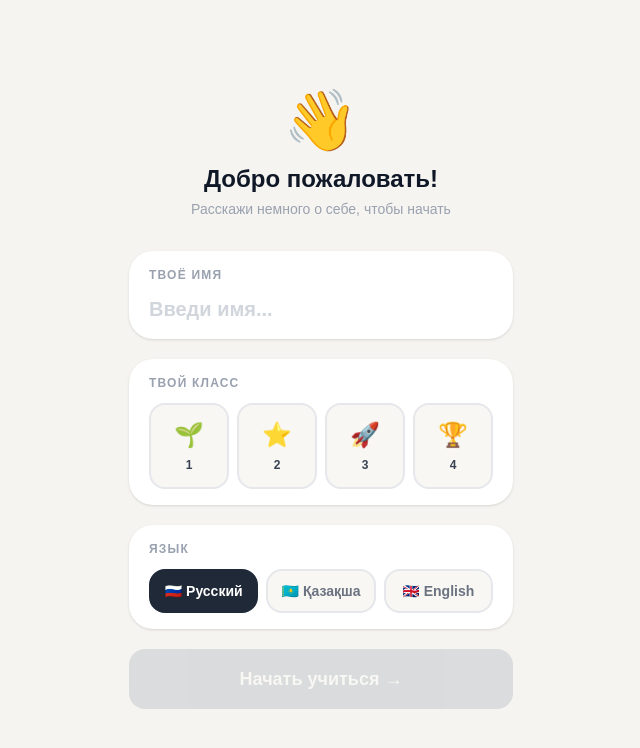
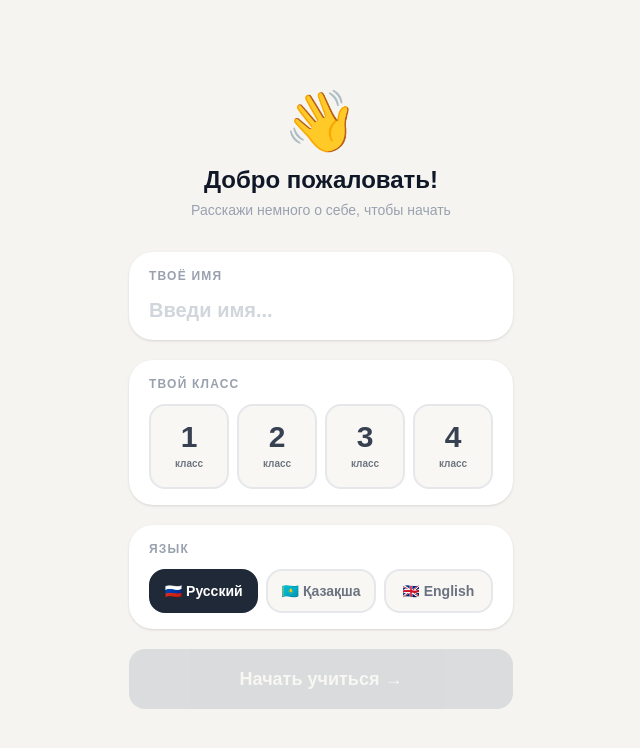
Before and after one commit to garyshker/mektep.web, a Next.js app: page /setup in a window 1280 px wide. Shown: the top 748 px of the page, without its empty margins (319-959 px from the left). Built offline with nearby package versions, Linux system fonts and the light colour scheme; no server answers.

Commit message:
Setup: show grade as large bold number instead of small emoji

```diff
--- a/app/setup/page.tsx
+++ b/app/setup/page.tsx
@@ -67,15 +67,15 @@ export default function SetupPage() {
               <button
                 key={g.n}
                 onClick={() => setGrade(g.n)}
-                className="flex flex-col items-center gap-1.5 rounded-2xl border-2 py-3.5 transition-all active:scale-95"
+                className="flex flex-col items-center gap-1 rounded-2xl border-2 py-4 transition-all active:scale-95"
                 style={
                   grade === g.n
                     ? { background: g.color, borderColor: g.color, color: 'white' }
                     : { background: '#F8F7F4', borderColor: '#e5e7eb', color: '#374151' }
                 }
               >
-                <span className="text-2xl">{g.emoji}</span>
-                <span className="text-xs font-black">{g.n}</span>
+                <span className="text-3xl font-black leading-none">{g.n}</span>
+                <span className="text-[10px] font-semibold opacity-70">класс</span>
               </button>
             ))}
           </div>
```
